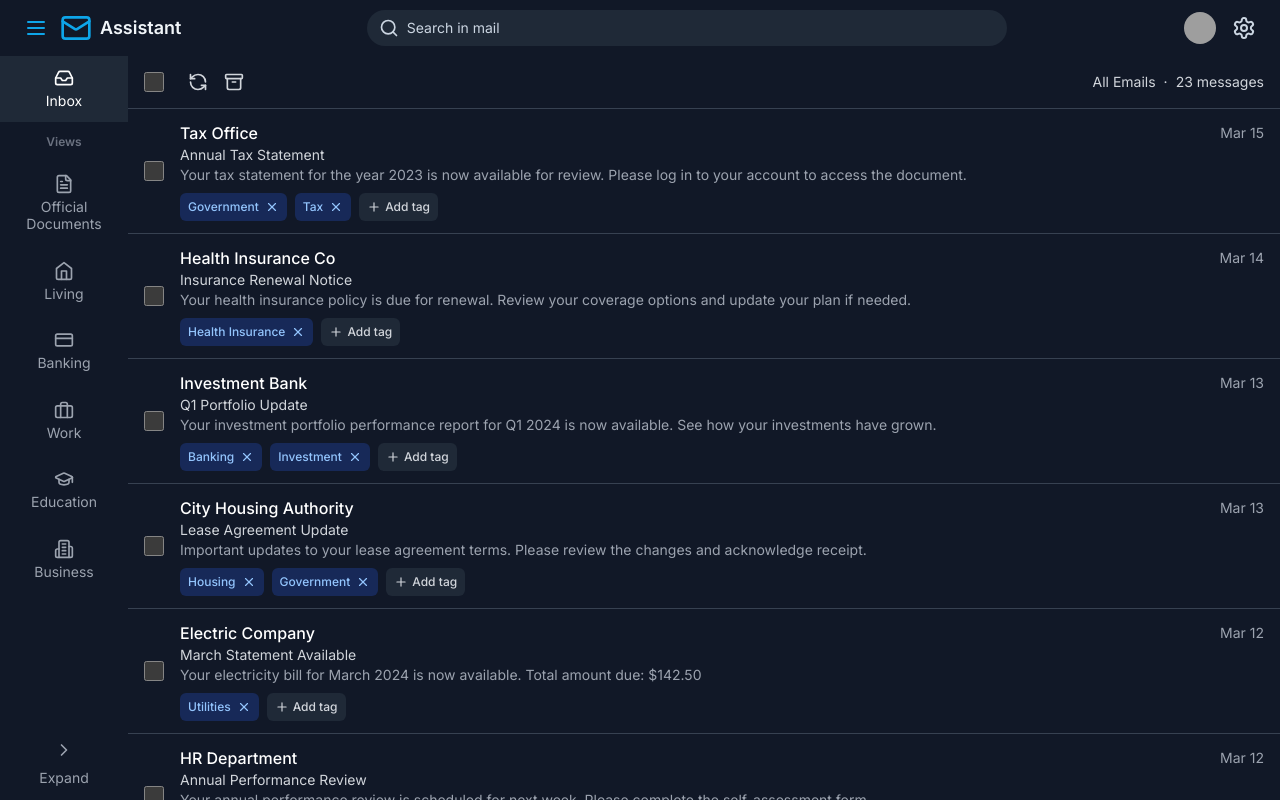
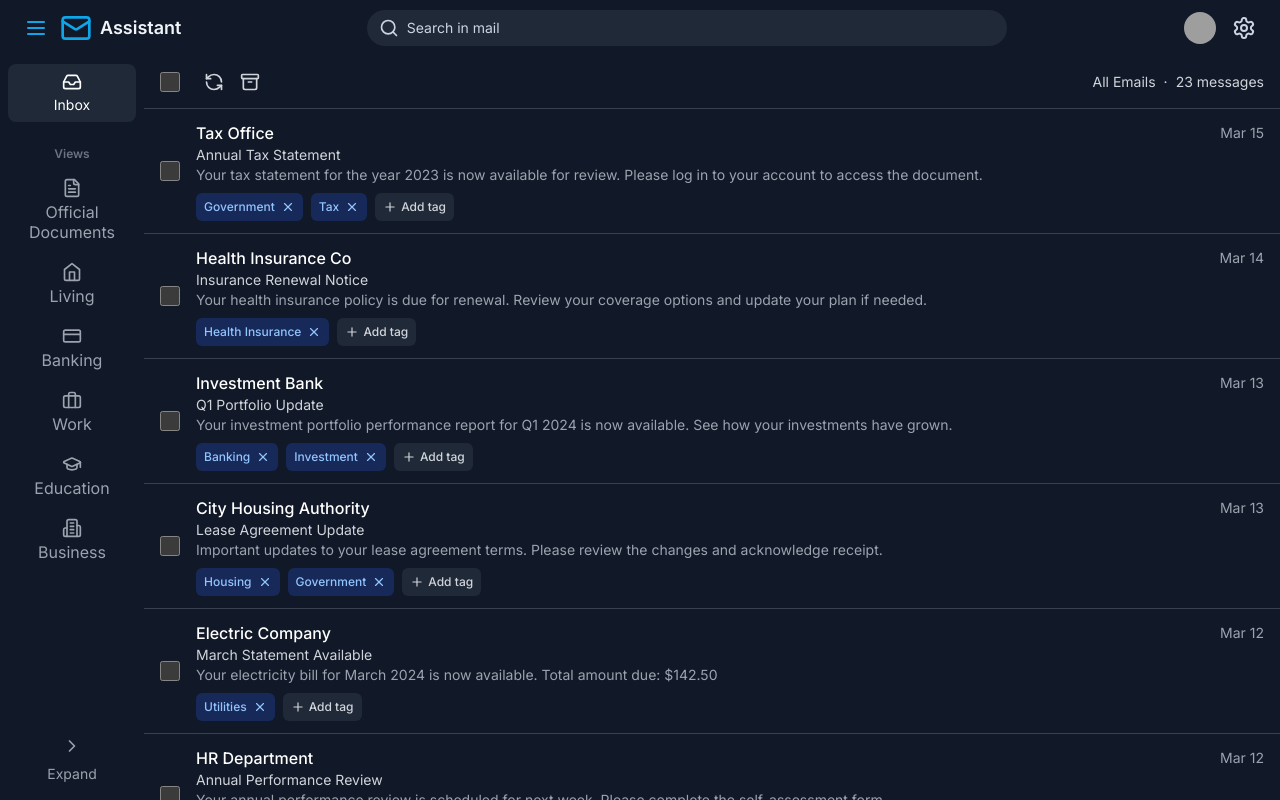
Before and after one commit to trascastefan/github-qe1y8d, a React (Vite) app: page / in a window 1280 px wide. Built offline with nearby package versions, Linux system fonts and the light colour scheme; grey boxes are pictures that could not be loaded.

Commit message:
improved accessibility documentation in architecture and design system

```diff
--- a/src/App.tsx
+++ b/src/App.tsx
@@ -168,7 +168,15 @@ function App() {
             onUpdateTags={handleUpdateTags}
           />
         ) : (
-          <div className="flex-1 md:ml-0 ml-24 overflow-hidden bg-surface dark:bg-surface-dark">
+          <div
+            className={`
+              flex-1 overflow-hidden bg-surface dark:bg-surface-dark
+              ${currentPage === 'home' ? (
+                isSidebarCollapsed ? 'md:ml-0' : 'md:ml-0'
+              ) : 'ml-0'}
+              transition-[margin] duration-300 ease-in-out
+            `}
+          >
             <EmailList
               emails={emails}
               selectedView={selectedView}
--- a/src/components/EmailList.tsx
+++ b/src/components/EmailList.tsx
@@ -68,7 +68,11 @@ export function EmailList({ emails, selectedView, views, getParentView, tags }:
   };
 
   return (
-    <main className="flex flex-col h-full overflow-hidden bg-white dark:bg-gray-900">
+    <main
+      className="flex flex-col h-full overflow-hidden bg-white dark:bg-gray-900 w-full"
+      role="main"
+      aria-label="Email list"
+    >
       <div className="flex-none bg-white dark:bg-gray-900 border-b dark:border-gray-700 z-10">
         <div className="flex items-center justify-between px-4 py-2">
           <div className="flex items-center">
@@ -78,14 +82,16 @@ export function EmailList({ emails, selectedView, views, getParentView, tags }:
               aria-label="Select all emails"
             />
             <button
-              className="p-2 hover:bg-gray-100 dark:hover:bg-gray-800 rounded-full transition-colors"
+              className="p-2 hover:bg-gray-100 dark:hover:bg-gray-800 rounded-full transition-colors focus:outline-none focus:ring-2 focus:ring-primary/20 dark:focus:ring-accent/20"
               aria-label="Refresh emails"
+              tabIndex={0}
             >
               <RefreshCcw className="w-5 h-5 text-gray-600 dark:text-gray-300" />
             </button>
             <button
-              className="p-2 hover:bg-gray-100 dark:hover:bg-gray-800 rounded-full transition-colors"
+              className="p-2 hover:bg-gray-100 dark:hover:bg-gray-800 rounded-full transition-colors focus:outline-none focus:ring-2 focus:ring-primary/20 dark:focus:ring-accent/20"
               aria-label="Archive selected emails"
+              tabIndex={0}
             >
               <Archive className="w-5 h-5 text-gray-600 dark:text-gray-300" />
             </button>
@@ -98,31 +104,66 @@ export function EmailList({ emails, selectedView, views, getParentView, tags }:
         </div>
       </div>
 
-      <div className="flex-1 overflow-y-auto">
-        {filteredEmails.map((email) => (
+      <div
+        className="flex-1 overflow-y-auto w-full"
+        role="list"
+        aria-label="Email messages"
+      >
+        {filteredEmails.map((email, index) => (
           <div
             key={email.id}
-            className="flex items-center px-4 py-3 border-b dark:border-gray-700 hover:bg-gray-50 dark:hover:bg-gray-800 transition-colors cursor-pointer"
+            className="flex items-center px-4 py-3 border-b dark:border-gray-700 hover:bg-gray-50 dark:hover:bg-gray-800 transition-colors cursor-pointer focus-within:bg-gray-50 dark:focus-within:bg-gray-800 w-full"
+            role="listitem"
+            tabIndex={0}
+            onKeyDown={(e) => {
+              if (e.key === 'Enter' || e.key === ' ') {
+                e.preventDefault();
+                // Handle email selection
+                setSelectedEmail(email);
+              }
+            }}
           >
             <input
               type="checkbox"
               className="mr-4 h-5 w-5"
               aria-label={`Select email from ${email.sender}`}
+              tabIndex={0}
             />
             <div className="flex-1 min-w-0">
               <div className="flex items-center">
-                <span className="font-medium max-w-[calc(100%-100px)] break-words dark:text-white">
+                <span
+                  className="font-medium max-w-[calc(100%-100px)] break-words dark:text-white"
+                  role="text"
+                  aria-label={`From: ${email.sender}`}
+                >
                   {email.sender}
                 </span>
-                <span className="ml-auto text-sm text-gray-500 dark:text-gray-400 whitespace-nowrap">
+                <span
+                  className="ml-auto text-sm text-gray-500 dark:text-gray-400 whitespace-nowrap"
+                  role="text"
+                  aria-label={`Sent on: ${email.date}`}
+                >
                   {email.date}
                 </span>
               </div>
-              <div className="text-sm text-gray-600 dark:text-gray-300">
+              <div
+                className="text-sm text-gray-600 dark:text-gray-300"
+                role="text"
+                aria-label={`Subject: ${email.subject}`}
+              >
                 <div className="break-words">{email.subject}</div>
-                <div className="text-gray-500 dark:text-gray-400 break-words">{email.preview}</div>
+                <div
+                  className="text-gray-500 dark:text-gray-400 break-words"
+                  aria-label={`Preview: ${email.preview}`}
+                >
+                  {email.preview}
+                </div>
               </div>
-              <div className="flex gap-2 mt-2 flex-wrap">
+              <div
+                className="flex gap-2 mt-2 flex-wrap"
+                role="group"
+                aria-label="Email tags"
+              >
                 {email.tags.map((tag) => (
                   <TagPill
                     key={tag}
@@ -136,10 +177,19 @@ export function EmailList({ emails, selectedView, views, getParentView, tags }:
                     setSelectedEmail(email);
                     setShowTagSelector(true);
                   }}
+                  onKeyDown={(e) => {
+                    if (e.key === 'Enter' || e.key === ' ') {
+                      e.preventDefault();
+                      setSelectedEmail(email);
+                      setShowTagSelector(true);
+                    }
+                  }}
                   className="inline-flex items-center px-2 py-1.5 rounded-md text-xs font-medium
                     bg-gray-50 dark:bg-gray-800 text-gray-600 dark:text-gray-300
-                    hover:bg-gray-100 dark:hover:bg-gray-700 transition-colors"
+                    hover:bg-gray-100 dark:hover:bg-gray-700 transition-colors
+                    focus:outline-none focus:ring-2 focus:ring-primary/20 dark:focus:ring-accent/20"
                   aria-label="Add new tag"
+                  tabIndex={0}
                 >
                   <Plus className="w-3.5 h-3.5 mr-1" />
                   Add tag
--- a/src/components/Sidebar.tsx
+++ b/src/components/Sidebar.tsx
@@ -59,7 +59,6 @@ export function Sidebar({ views, selectedView, onViewSelect, isCollapsed, onTogg
     }
   };
 
-  // Split label into words for stacked display
   const getStackedLabel = (label: string) => {
     return label.split(' ').map((word, index) => (
       <span key={index} className="block text-center leading-tight">
@@ -70,58 +69,126 @@ export function Sidebar({ views, selectedView, onViewSelect, isCollapsed, onTogg
 
   return (
     <aside
-      className={`${
-        isCollapsed ? 'w-32' : 'w-64'
-      } flex-none bg-white dark:bg-gray-900 flex flex-col h-full transition-all duration-200 ease-in-out`}
+      className={`
+        ${isCollapsed ? 'w-36' : 'w-64'}
+        flex-none bg-white dark:bg-gray-900 flex flex-col h-full
+        transform-gpu transition-all duration-300 ease-in-out will-change-transform
+        motion-reduce:transition-none overflow-hidden
+      `}
+      role="navigation"
+      aria-label="Main navigation"
     >
-      <nav className="flex-1 overflow-y-auto">
+      <nav className="flex-1 overflow-y-auto py-2">
         {/* Inbox Menu Item */}
-        <div className={!isCollapsed ? 'px-4' : ''}>
+        <div className={!isCollapsed ? 'px-4' : 'px-2'}>
           <button
             onClick={() => onViewSelect('')}
-            className={`w-full flex items-center transition-colors duration-200 ${
-              selectedView === null
+            onKeyDown={(e) => {
+              if (e.key === 'Enter' || e.key === ' ') {
+                e.preventDefault();
+                onViewSelect('');
+              }
+            }}
+            className={`
+              relative group w-full flex items-center
+              transition-all duration-200 focus:outline-none focus:ring-2 focus:ring-primary/20 dark:focus:ring-accent/20 rounded-lg
+              ${selectedView === null
                 ? 'bg-gray-100 dark:bg-gray-800 text-gray-900 dark:text-white'
                 : 'text-gray-600 dark:text-gray-400 hover:text-gray-900 dark:hover:text-white hover:bg-gray-50 dark:hover:bg-gray-800'
-            } ${isCollapsed ? 'flex-col py-3' : 'px-3 py-2 rounded-lg'} text-sm`}
+              }
+              ${isCollapsed ? 'flex-col py-2' : 'px-3 py-2'}
+              text-sm
+              transform-gpu transition-transform duration-150
+            `}
             aria-label="Inbox"
+            aria-current={selectedView === null ? 'page' : undefined}
+            role="tab"
+            tabIndex={0}
           >
-            <Inbox className={`w-5 h-5 ${isCollapsed ? 'mb-1' : 'mr-2'}`} />
+            <div className={`
+              flex items-center justify-center
+              transition-transform duration-200
+              ${isCollapsed ? 'mb-1' : 'mr-2'}
+              group-hover:rotate-[-5deg]
+            `}>
+              <Inbox className="w-5 h-5" />
+            </div>
             {isCollapsed ? (
-              <span className="text-center px-3">{getStackedLabel('Inbox')}</span>
+              <span className="text-center px-2 transition-opacity duration-200 group-hover:opacity-80">
+                {getStackedLabel('Inbox')}
+              </span>
             ) : (
-              <span className="flex-1 text-left">Inbox</span>
+              <span className="flex-1 text-left transition-opacity duration-200 group-hover:opacity-80">
+                Inbox
+              </span>
             )}
+            <div className="absolute inset-0 hover:scale-[1.02] active:scale-[0.98] pointer-events-none" />
           </button>
         </div>
 
         {/* Views Section */}
-        <div className={isCollapsed ? '' : 'px-4 mt-6'}>
-          <div className={`text-xs font-semibold text-gray-400 dark:text-gray-500 ${
-            isCollapsed ? 'py-3 flex justify-center' : 'mb-2 px-3'
-          }`}>
-            <span className={isCollapsed ? 'px-3 text-center' : ''}>Views</span>
+        <div className={`
+          transition-spacing duration-300 ease-in-out mt-4
+          ${isCollapsed ? 'px-2' : 'px-4'}
+        `}
+          role="tablist"
+          aria-label="Email views"
+        >
+          <div className={`
+            text-xs font-semibold text-gray-400 dark:text-gray-500
+            transition-all duration-300
+            ${isCollapsed ? 'py-2 flex justify-center' : 'mb-2 px-3'}
+          `}>
+            <span className={`
+              transition-all duration-300
+              ${isCollapsed ? 'text-center' : ''}
+            `}>
+              Views
+            </span>
           </div>
           <div className="space-y-1">
             {views.map((view) => (
               <button
                 key={view.id}
                 onClick={() => onViewSelect(view.id)}
-                className={`w-full flex items-center transition-colors duration-200 ${
-                  selectedView === view.id
+                onKeyDown={(e) => {
+                  if (e.key === 'Enter' || e.key === ' ') {
+                    e.preventDefault();
+                    onViewSelect(view.id);
+                  }
+                }}
+                className={`
+                  relative group w-full flex items-center
+                  transition-all duration-200 focus:outline-none focus:ring-2 focus:ring-primary/20 dark:focus:ring-accent/20 rounded-lg
+                  ${selectedView === view.id
                     ? 'bg-gray-100 dark:bg-gray-800 text-gray-900 dark:text-white'
                     : 'text-gray-600 dark:text-gray-400 hover:text-gray-900 dark:hover:text-white hover:bg-gray-50 dark:hover:bg-gray-800'
-                } ${isCollapsed ? 'flex-col py-3' : 'px-3 py-2 rounded-lg'} text-sm`}
-                aria-label={view.name}
+                  }
+                  ${isCollapsed ? 'flex-col py-2' : 'px-3 py-2'}
+                `}
+                aria-label={`${view.name} view`}
+                aria-current={selectedView === view.id ? 'page' : undefined}
+                role="tab"
+                tabIndex={0}
               >
-                {getViewIcon(view.id, 'w-5 h-5')}
+                <div className={`
+                  flex items-center justify-center
+                  transition-transform duration-200
+                  ${isCollapsed ? 'mb-1' : ''}
+                  group-hover:rotate-[-5deg]
+                `}>
+                  {getViewIcon(view.id, 'w-5 h-5')}
+                </div>
                 {isCollapsed ? (
-                  <div className="mt-1 text-center px-3">
+                  <div className="text-center px-2 transition-opacity duration-200 group-hover:opacity-80">
                     {getStackedLabel(view.name)}
                   </div>
                 ) : (
-                  <span className="flex-1 text-left ml-2">{view.name}</span>
+                  <span className="flex-1 text-left ml-2 transition-opacity duration-200 group-hover:opacity-80">
+                    {view.name}
+                  </span>
                 )}
+                <div className="absolute inset-0 hover:scale-[1.02] active:scale-[0.98] pointer-events-none" />
               </button>
             ))}
           </div>
@@ -129,21 +196,43 @@ export function Sidebar({ views, selectedView, onViewSelect, isCollapsed, onTogg
       </nav>
 
       {/* Toggle Button */}
-      <div className={isCollapsed ? '' : 'px-4 py-4'}>
+      <div className={`
+        transition-spacing duration-300 ease-in-out
+        ${isCollapsed ? 'px-2 py-2' : 'px-4 py-2'}
+      `}>
         <button
           onClick={onToggleCollapse}
-          className={`w-full flex items-center justify-center transition-colors duration-200 text-gray-600 dark:text-gray-400 hover:text-gray-900 dark:hover:text-white hover:bg-gray-50 dark:hover:bg-gray-800 ${
-            isCollapsed ? 'flex-col py-3' : 'px-3 py-2 rounded-lg'
-          } text-sm`}
+          className={`
+            relative group w-full flex items-center justify-center
+            transition-all duration-200
+            text-gray-600 dark:text-gray-400
+            hover:text-gray-900 dark:hover:text-white
+            hover:bg-gray-50 dark:hover:bg-gray-800
+            ${isCollapsed ? 'flex-col py-2' : 'px-3 py-2 rounded-lg'}
+            text-sm
+            transform-gpu transition-transform duration-150
+          `}
           aria-label={isCollapsed ? 'Expand sidebar' : 'Collapse sidebar'}
         >
           <ChevronLeft
-            className={`w-5 h-5 transform transition-transform duration-200 ${
-              isCollapsed ? 'rotate-180 mb-1' : ''
-            }`}
+            className={`
+              w-5 h-5 transform
+              transition-all duration-300 ease-in-out
+              group-hover:scale-110
+              ${isCollapsed ? 'rotate-180 mb-1' : ''}
+            `}
           />
-          {!isCollapsed && <span className="ml-2">Collapse</span>}
-          {isCollapsed && <span className="mt-1 px-3">Expand</span>}
+          {!isCollapsed && (
+            <span className="ml-2 transition-opacity duration-200 group-hover:opacity-80">
+              Collapse
+            </span>
+          )}
+          {isCollapsed && (
+            <span className="px-2 mt-1 transition-opacity duration-200 group-hover:opacity-80">
+              Expand
+            </span>
+          )}
+          <div className="absolute inset-0 hover:scale-[1.02] active:scale-[0.98] pointer-events-none" />
         </button>
       </div>
     </aside>
--- a/src/components/TagSelector.tsx
+++ b/src/components/TagSelector.tsx
@@ -1,4 +1,4 @@
-import React, { useState } from 'react';
+import React, { useState, useEffect, useRef } from 'react';
 import { X, Search, Plus } from 'lucide-react';
 import { Tag } from '../types';
 import { TagPill } from './TagPill';
@@ -26,6 +26,37 @@ export function TagSelector({
   const [searchQuery, setSearchQuery] = useState('');
   const [showNewTagInput, setShowNewTagInput] = useState(false);
   const [newTagName, setNewTagName] = useState('');
+  const searchInputRef = useRef<HTMLInputElement>(null);
+  const newTagInputRef = useRef<HTMLInputElement>(null);
+
+  // Focus search input on mount
+  useEffect(() => {
+    searchInputRef.current?.focus();
+  }, []);
+
+  // Focus new tag input when showing
+  useEffect(() => {
+    if (showNewTagInput) {
+      newTagInputRef.current?.focus();
+    }
+  }, [showNewTagInput]);
+
+  // Handle escape key to close
+  useEffect(() => {
+    const handleEscape = (e: KeyboardEvent) => {
+      if (e.key === 'Escape') {
+        if (showNewTagInput) {
+          setShowNewTagInput(false);
+          searchInputRef.current?.focus();
+        } else {
+          onClose();
+        }
+      }
+    };
+
+    document.addEventListener('keydown', handleEscape);
+    return () => document.removeEventListener('keydown', handleEscape);
+  }, [onClose, showNewTagInput]);
 
   const handleSearchChange = (e: React.ChangeEvent<HTMLInputElement>) => {
     setSearchQuery(e.target.value);
@@ -51,13 +82,24 @@ export function TagSelector({
   );
 
   return (
-    <div className={`fixed inset-0 bg-black/50 flex items-center justify-center z-50 ${className}`}>
+    <div
+      className={`fixed inset-0 bg-black/50 flex items-center justify-center z-50 ${className}`}
+      role="dialog"
+      aria-modal="true"
+      aria-labelledby="tag-selector-title"
+    >
       <div className="bg-white dark:bg-gray-800 rounded-lg shadow-xl w-[400px] max-w-full">
         <div className="flex items-center justify-between p-4 border-b dark:border-gray-700">
-          <h2 className="text-lg font-semibold text-gray-900 dark:text-white">Select Tags</h2>
+          <h2
+            id="tag-selector-title"
+            className="text-lg font-semibold text-gray-900 dark:text-white"
+          >
+            Select Tags
+          </h2>
           <button
             onClick={onClose}
-            className="p-2 rounded-lg text-gray-500 dark:text-gray-400 hover:bg-gray-100 dark:hover:bg-gray-700 transition-colors"
+            className="p-2 rounded-lg text-gray-500 dark:text-gray-400 hover:bg-gray-100 dark:hover:bg-gray-700 transition-colors focus:outline-none focus:ring-2 focus:ring-primary/20 dark:focus:ring-accent/20"
+            aria-label="Close tag selector"
           >
             <X className="w-5 h-5" />
           </button>
@@ -66,6 +108,7 @@ export function TagSelector({
         <div className="p-4">
           <div className="relative mb-4">
             <input
+              ref={searchInputRef}
               type="text"
               placeholder="Search tags..."
               value={searchQuery}
@@ -73,16 +116,23 @@ export function TagSelector({
               className="w-full pl-10 pr-4 py-2 bg-white dark:bg-gray-700 border dark:border-gray-600 rounded-lg
                 text-gray-900 dark:text-white placeholder-gray-500 dark:placeholder-gray-400
                 focus:ring-2 focus:ring-blue-500 dark:focus:ring-blue-400 focus:border-transparent outline-none"
+              aria-label="Search tags"
             />
             <Search className="absolute left-3 top-2.5 w-5 h-5 text-gray-400 dark:text-gray-500" />
           </div>
 
-          <div className="space-y-1 max-h-[280px] overflow-y-auto pr-2">
+          <div
+            className="space-y-1 max-h-[280px] overflow-y-auto pr-2"
+            role="listbox"
+            aria-label="Available tags"
+          >
             {filteredTags.map((tag) => (
               <label
                 key={tag}
                 className="flex items-center p-2 rounded-lg cursor-pointer hover:bg-gray-100 dark:hover:bg-gray-700/70
-                  transition-colors group"
+                  transition-colors group focus-within:ring-2 focus-within:ring-primary/20 dark:focus-within:ring-accent/20"
+                role="option"
+                aria-selected={selectedTags.includes(tag)}
               >
                 <input
                   type="checkbox"
@@ -97,6 +147,7 @@ export function TagSelector({
                   className="mr-3 h-4 w-4 rounded border-gray-300 dark:border-gray-600
                     text-blue-500 dark:text-blue-400
                     focus:ring-blue-500 dark:focus:ring-blue-400"
+                  aria-label={`Select ${tag}`}
                 />
                 <span className="text-gray-900 dark:text-white group-hover:text-gray-900 dark:group-hover:text-white">
                   {tag}
@@ -108,6 +159,7 @@ export function TagSelector({
               <div className="p-2">
                 <div className="flex gap-2">
                   <input
+                    ref={newTagInputRef}
                     type="text"
                     value={newTagName}
                     onChange={(e) => setNewTagName(e.target.value)}
@@ -115,14 +167,21 @@ export function TagSelector({
                     className="flex-1 px-3 py-2 bg-white dark:bg-gray-700 border dark:border-gray-600 rounded-lg
                       text-gray-900 dark:text-white placeholder-gray-500 dark:placeholder-gray-400
                       focus:ring-2 focus:ring-blue-500 dark:focus:ring-blue-400 focus:border-transparent outline-none"
-                    autoFocus
+                    onKeyDown={(e) => {
+                      if (e.key === 'Enter' && newTagName.trim()) {
+                        handleAddNewTag();
+                      } else if (e.key === 'Escape') {
+                        setShowNewTagInput(false);
+                        searchInputRef.current?.focus();
+                      }
+                    }}
                   />
                   <button
                     onClick={handleAddNewTag}
                     disabled={!newTagName.trim()}
                     className="px-4 py-2 bg-blue-500 hover:bg-blue-600 dark:hover:bg-blue-400
                       text-white rounded-lg disabled:opacity-50 disabled:cursor-not-allowed
-                      transition-colors"
+                      transition-colors focus:outline-none focus:ring-2 focus:ring-blue-500 dark:focus:ring-blue-400"
                   >
                     Add
                   </button>
@@ -132,7 +191,9 @@ export function TagSelector({
               <button
                 onClick={handleShowNewTagInput}
                 className="flex items-center w-full p-2 text-blue-500 dark:text-blue-400
-                  hover:bg-gray-100 dark:hover:bg-gray-700/70 rounded-lg transition-colors"
+                  hover:bg-gray-100 dark:hover:bg-gray-700/70 rounded-lg transition-colors
+                  focus:outline-none focus:ring-2 focus:ring-blue-500 dark:focus:ring-blue-400"
+                aria-label="Create new tag"
               >
                 <Plus className="w-4 h-4 mr-2" />
                 Create New Tag {searchQuery && `"${searchQuery}"`}
```
Also changed, not shown: 2 other files (tests, documents, lock files or other folders).
